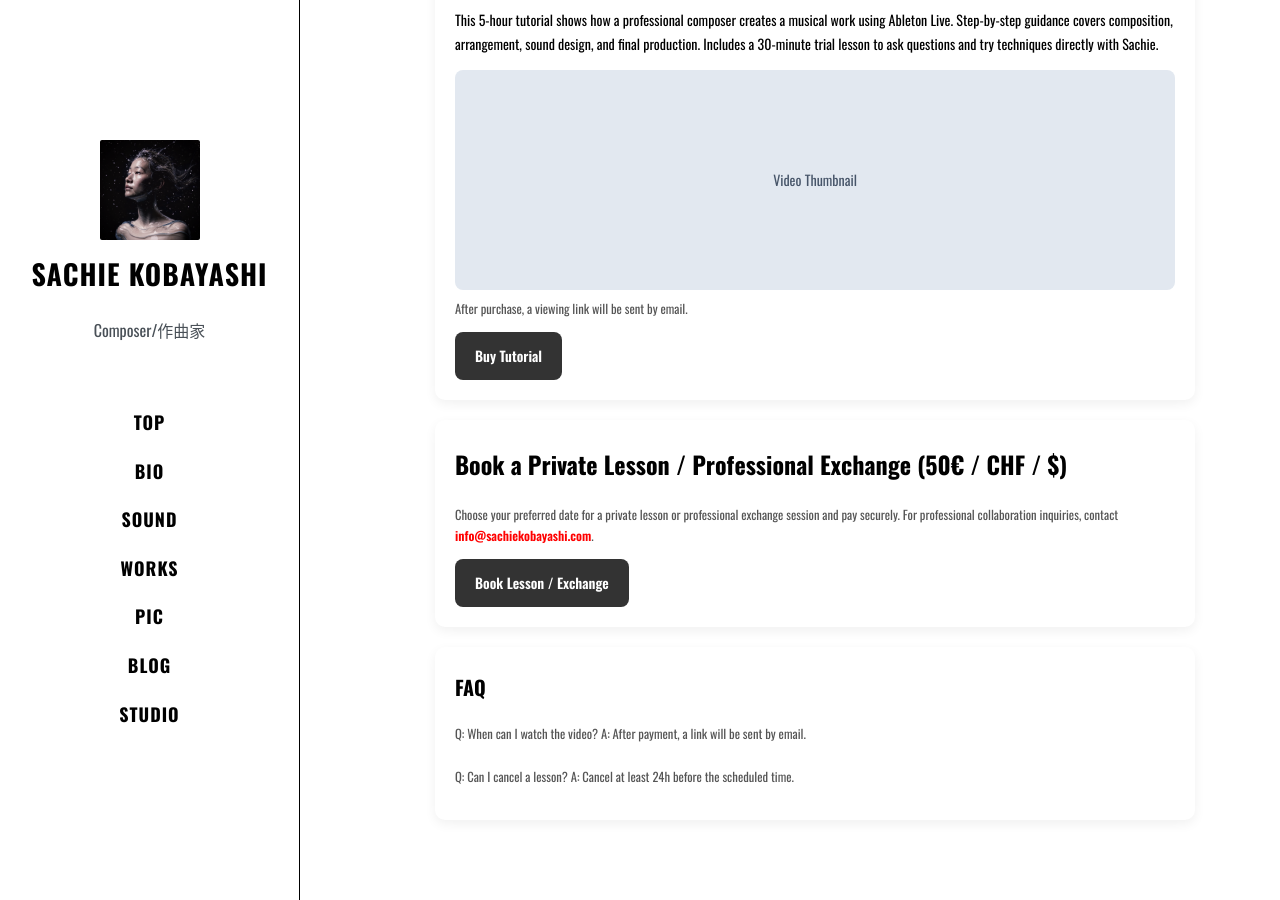
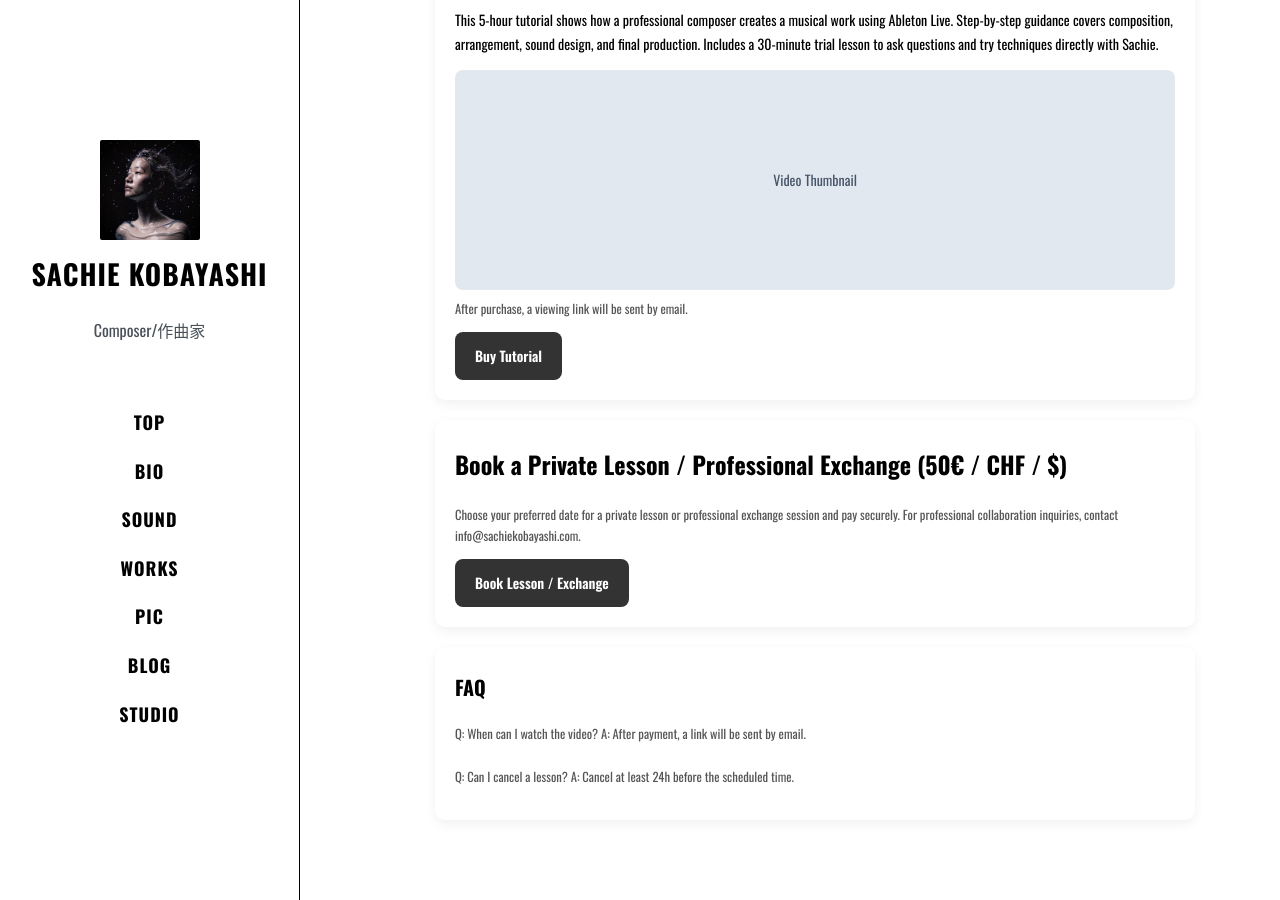
Before and after one commit to kbys88/kbys88.github.io, a Jekyll site: the page built from lesson_fr.md, in a window 1280 px wide and 900 px high, scrolled down 1836 px. Built offline with Jekyll 4.4.1, drawn with Linux system fonts in a browser that asks for light colours; nearby versions of some CDN libraries; some web fonts are replaced.

Commit message:
Update lesson_fr.md

```diff
--- a/lesson_fr.md
+++ b/lesson_fr.md
@@ -100,13 +100,13 @@ Pour les professionnels souhaitant collaborer, veuillez contacter <span class='h
     <a href="https://systeme.io/your-tutorial-link" target="_blank" class="btn" data-en="Buy Tutorial" data-fr="Acheter le tutoriel"></a>
   </div>
 
-  <!-- Private Lesson & Professional Exchange -->
-  <div class="card">
-    <h2 data-en="Book a Private Lesson / Professional Exchange (50€ / CHF / $)" data-fr="Réserver un Cours Privé / Échange Professionnel (50€ / CHF / $)"></h2>
-    <p class="small" data-en="Choose your preferred date for a private lesson or professional exchange session and pay securely. For professional collaboration inquiries, contact <span class='highlight-email'>info@sachiekobayashi.com</span>."
-       data-fr="Choisissez la date souhaitée pour un cours privé ou une session d’échange professionnel et payez en toute sécurité. Pour les demandes de collaboration professionnelle, contactez <span class='highlight-email'>info@sachiekobayashi.com</span>."></p>
-    <a href="https://systeme.io/your-lesson-link" target="_blank" class="btn" data-en="Book Lesson / Exchange" data-fr="Réserver Cours / Échange"></a>
-  </div>
+<!-- Private Lesson & Professional Exchange -->
+<div class="card">
+  <h2 data-en="Book a Private Lesson / Professional Exchange (50€ / CHF / $)" data-fr="Réserver un Cours Privé / Échange Professionnel (50€ / CHF / $)"></h2>
+  <p class="small" data-en="Choose your preferred date for a private lesson or professional exchange session and pay securely. For professional collaboration inquiries, contact info@sachiekobayashi.com."
+     data-fr="Choisissez la date souhaitée pour un cours privé ou une session d’échange professionnel et payez en toute sécurité. Pour les demandes de collaboration professionnelle, contactez info@sachiekobayashi.com."></p>
+  <a href="https://systeme.io/your-lesson-link" target="_blank" class="btn" data-en="Book Lesson / Exchange" data-fr="Réserver Cours / Échange"></a>
+</div>
 
   <!-- FAQ -->
   <div class="card">
```
